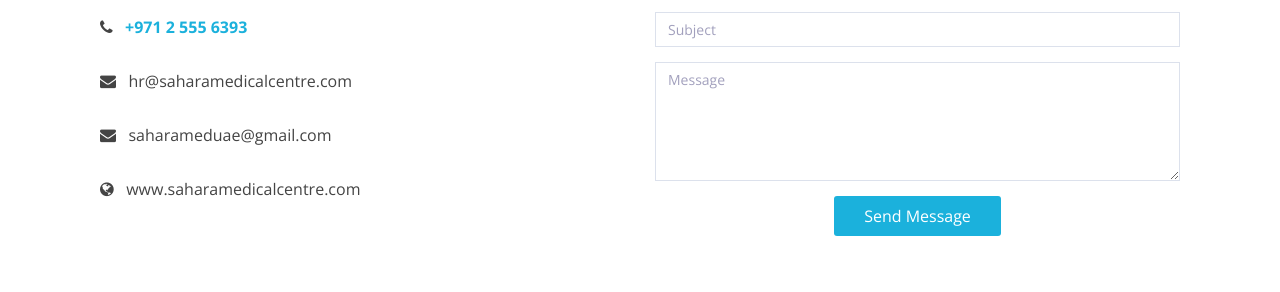
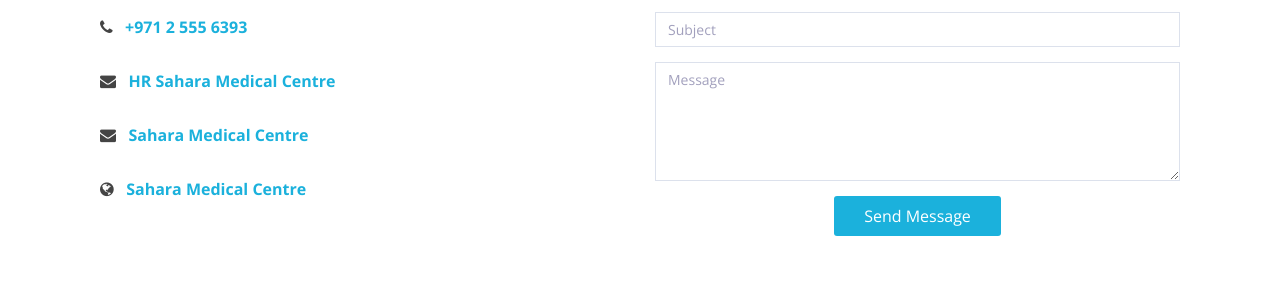
Before and after one commit to newwebsiteuae/newwebsiteuae.github.io, a plain HTML site: page index.html in a window 1280 px wide. Shown: the part 3811-4103 px from the top of the page. Drawn offline with nearby package versions, Linux system fonts and the light colour scheme; files whose address does not match are found by name.

Commit message:
website change for mail website

```diff
--- a/index.html
+++ b/index.html
@@ -358,9 +358,9 @@
                       <div class="d-flex flex-column">
                           <p>Musafah M44, Sector 16 - Abu Dhabi</p>
                           <p><i class="fa fa-phone"></i> &nbsp; <a href="tel:+971-2-5556393"><b>+971 2 555 6393</b></a></p>
-                          <p><i class="fa fa-envelope"></i> &nbsp;  hr@saharamedicalcentre.com</p>
-                          <p><i class="fa fa-envelope"></i> &nbsp;  saharameduae@gmail.com   </p>
-                          <p><i class="fa fa-globe"></i> &nbsp;  www.saharamedicalcentre.com</p>
+                          <p><i class="fa fa-envelope"></i> &nbsp; <a href="MAILTO:hr@saharamedicalcentre.com"><b>HR Sahara Medical Centre</b></a> </p>
+                          <p><i class="fa fa-envelope"></i> &nbsp; <a href="MAILTO:saharameduae@gmail.com"><b>Sahara Medical Centre</b></a></p>
+                          <p><i class="fa fa-globe"></i> &nbsp; <a href="https://www.saharamedicalcentre.com" target="click"><b>Sahara Medical Centre</b></a></p>
                       </div>
                   </div>
                   <div class="col-md-6">
```
